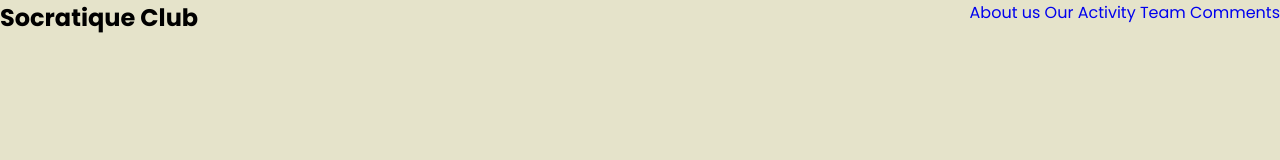
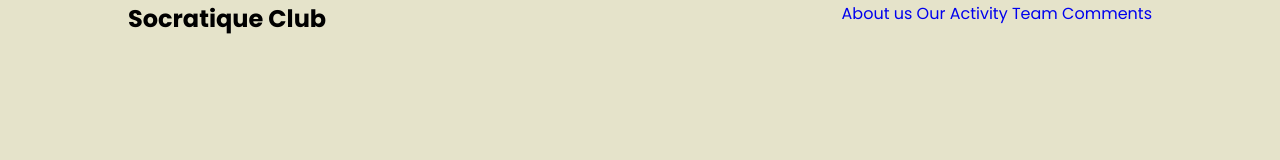
Before and after one commit to Faneeh/socratique.club, a plain HTML site: page index.html in a window 1280 px wide. Drawn offline with Linux system fonts and the light colour scheme.

Commit message:
Add navbar margins

```diff
--- a/style.css
+++ b/style.css
@@ -20,4 +20,5 @@ a {
 .navbar {
     display: flex;
     justify-content: space-between;
+    margin: 0.1% 10%;
 }
```
